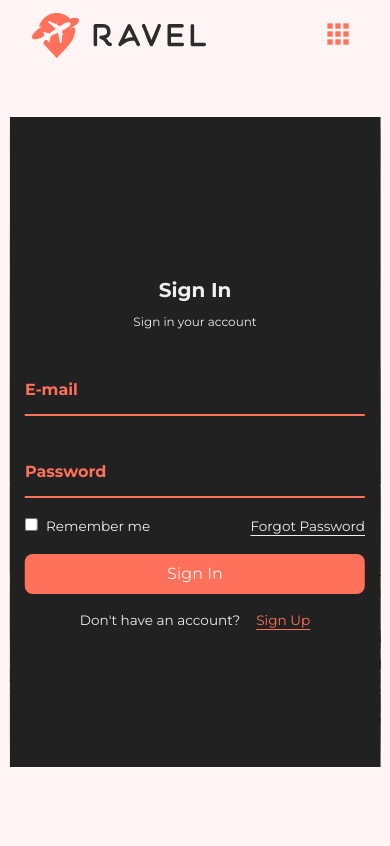
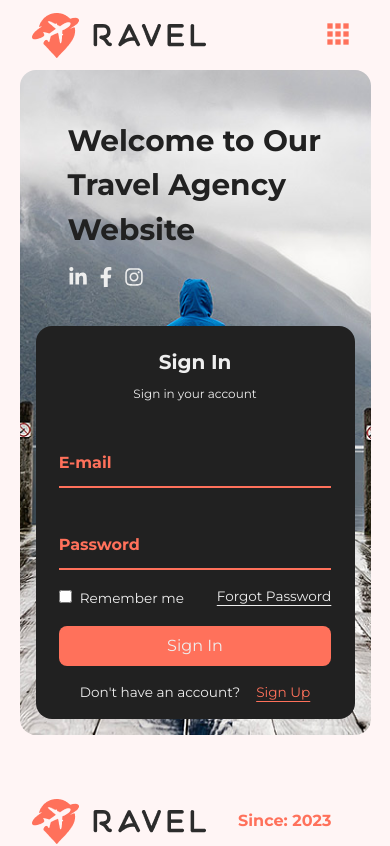
Before and after one commit to OzgeCetin43/travel-agency-website-code, a React (Create React App) app: page /travel-agency-website/login in a window 390 px wide. Shown: the top 846 px of the page. Built offline with nearby package versions, Linux system fonts and the light colour scheme.

Commit message:
code improvement made.

```diff
--- a/src/components/Destinations/Destinations.css
+++ b/src/components/Destinations/Destinations.css
@@ -4,18 +4,11 @@
 }
 
 .destinations-banner {
-  background: linear-gradient(
-      0deg,
-      rgba(33, 33, 33, 0.5),
-      rgba(33, 33, 33, 0.5)
-    ),
-    url('../../assets/images/destinations-banner.png');
-  height: 375px;
   display: flex;
   flex-direction: column;
   align-items: center;
   justify-content: center;
-  color: #eee;
+  color: #212121;
   border-radius: 1rem;
 }
 
@@ -26,6 +19,7 @@
 .destinations-description {
   font-size: 2rem;
   font-weight: bold;
+  color: #ff715b;
 }
 
 .destinations-inner-container {
@@ -42,15 +36,7 @@
   margin: 2rem 0;
   padding: 1rem;
   border-radius: 1rem;
-  background: linear-gradient(
-      0deg,
-      rgba(33, 33, 33, 0.5),
-      rgba(33, 33, 33, 0.5)
-    ),
-    url('../../assets/images/destination-left.png');
-  background-repeat: no-repeat;
-  background-size: cover;
-  color: #eee;
+  color: #212121;
 }
 
 .input-container {
@@ -97,11 +83,17 @@
   color: #ff715b;
   border-radius: 0.25rem;
   height: 50px;
+  border: 1px solid #212121;
 }
 
 .destinations-left form select option {
   color: #212121;
   font-weight: bold;
+}
+
+.destinations-date-input {
+  border: 1px solid #212121;
+  border-radius: 0.25rem;
 }
 
 .find-now-button {
@@ -227,6 +219,7 @@
   .destinations-left,
   .destinations-right {
     width: 100%;
+    margin: 0;
   }
 
   .input-container {
--- a/src/components/Destinations/Destinations.jsx
+++ b/src/components/Destinations/Destinations.jsx
@@ -95,7 +95,7 @@ const Destinations = () => {
                             </div>
                             <div className="input-container">
                                 <label htmlFor="date">Date</label>
-                                <input type="date" id="date" name="date" />
+                                <input type="date" id="date" name="date" className='destinations-date-input' />
                             </div>
                             <div className="input-container">
                                 <button type='submit' className='find-now-button'>Find Now</button>
--- a/src/components/NewsLetter/NewsLetter.css
+++ b/src/components/NewsLetter/NewsLetter.css
@@ -22,7 +22,7 @@
   width: 100%;
 }
 
-.form-box {
+.news-letter-form-box {
   position: relative;
   display: flex;
   flex-direction: column;
@@ -44,7 +44,7 @@
   margin: 1rem 2.5% 1rem 2.5%;
   border: none;
   outline: none;
-  color: #ff715b;
+  color: #eee;
   background-color: transparent;
   border-bottom: 1px solid #eee;
 }
@@ -77,6 +77,6 @@
 
 @media (max-width: 920px) {
   .news-letter-title {
-    font-size: 1rem;
+    font-size: 1.25rem;
   }
 }
--- a/src/components/NewsLetter/NewsLetter.jsx
+++ b/src/components/NewsLetter/NewsLetter.jsx
@@ -6,14 +6,12 @@ const NewsLetter = () => {
         <div className='news-letter-container'>
             <h3 className='news-letter-title'>Join Newsletter</h3>
             <form action="/">
-                <div className="form-box">
+                <div className="news-letter-form-box">
                     <div className="input-box">
-                        <input type="text" required />
-                        <span>Your Name</span>
+                        <input type="text" required placeholder='Your Name' />
                     </div>
                     <div className="input-box">
-                        <input type="text" required />
-                        <span>Your E-mail</span>
+                        <input type="text" required placeholder='E-mail' />
                     </div>
                     <button className='join-us-button'>Join Us</button>
                 </div>
--- a/src/pages/Login/Login.css
+++ b/src/pages/Login/Login.css
@@ -2,26 +2,23 @@
   height: calc(100vh - 70px);
   background: #fff5f5;
   width: 100%;
+  position: relative;
 }
 
 .login-inner-container {
-  position: absolute;
-  top: 50%;
-  left: 50%;
-  transform: translate(-50%, -50%);
+  display: flex;
+  align-items: center;
+  justify-content: center;
   width: 75%;
+  margin: auto;
   height: 650px;
   background: url('../../assets/images/news-letter-bg.jpg');
   background-position: center;
   background-size: cover;
   border-radius: 1rem;
-  margin-top: 1.25rem;
 }
 
 .login-container-content {
-  position: absolute;
-  top: 0;
-  left: 0;
   width: 60%;
   height: 100%;
   padding: 2rem;
@@ -29,9 +26,6 @@
 }
 
 .login-area-container {
-  position: absolute;
-  top: 0;
-  right: 0;
   width: 40%;
   height: 100%;
 }
@@ -77,15 +71,14 @@
   line-height: 2;
 }
 
-.input-container {
-  position: relative;
+.login-input-container {
   width: 340px;
   height: 50px;
   border-bottom: 2px solid #ff715b;
   margin: 2rem 0;
 }
 
-.input-container input {
+.login-input-container input {
   width: 100%;
   height: 100%;
   background-color: transparent;
@@ -115,7 +108,6 @@
 }
 
 .forgot-password {
-  position: relative;
   top: 2px;
   font-size: 0.85rem;
   text-decoration: underline;
@@ -147,14 +139,24 @@
   text-decoration: underline;
   text-underline-offset: 0.25rem;
 }
+@media (max-width: 920px) {
+  .login-container {
+    height: auto;
+  }
 
-.login-image {
-  display: none;
-}
+  .login-inner-container {
+    width: 90%;
+    flex-direction: column;
+    height: auto;
+    padding: 1rem;
+  }
 
-@media (max-width: 920px) {
-  .login-inner-container {
-    width: 95%;
+  .login-container-content {
+    width: 100%;
+  }
+
+  .login-title {
+    font-size: 1.85rem;
   }
 
   .login-area-container {
@@ -163,6 +165,15 @@
   }
 
   .form-box {
-    border-radius: 0;
+    border-radius: 1rem;
+    padding: 1rem;
+  }
+
+  .form-box form {
+    width: 95%;
+  }
+
+  .login-input-container {
+    width: 100%;
   }
 }
--- a/src/pages/Login/Login.jsx
+++ b/src/pages/Login/Login.jsx
@@ -20,10 +20,10 @@ const Login = () => {
                         <form action="#">
                             <h2 className='sign-in-title'>Sign In</h2>
                             <p className='sign-in-description'>Sign in your account</p>
-                            <div className="input-container">
+                            <div className="login-input-container">
                                 <input type="email" required placeholder='E-mail' />
                             </div>
-                            <div className="input-container">
+                            <div className="login-input-container">
                                 <input type="password" placeholder='Password' />
                             </div>
                             <div className="remember-me-container">
```
